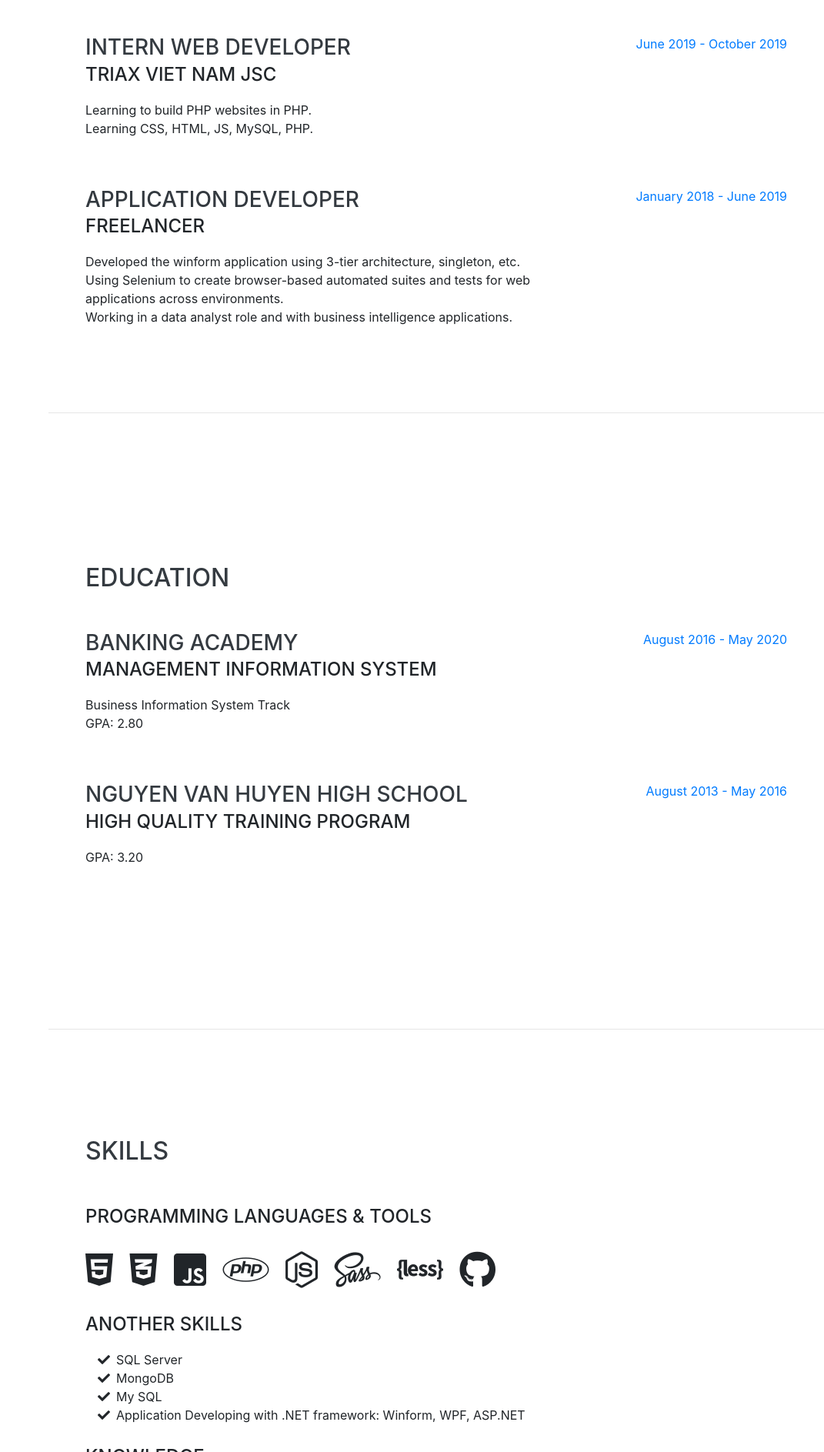
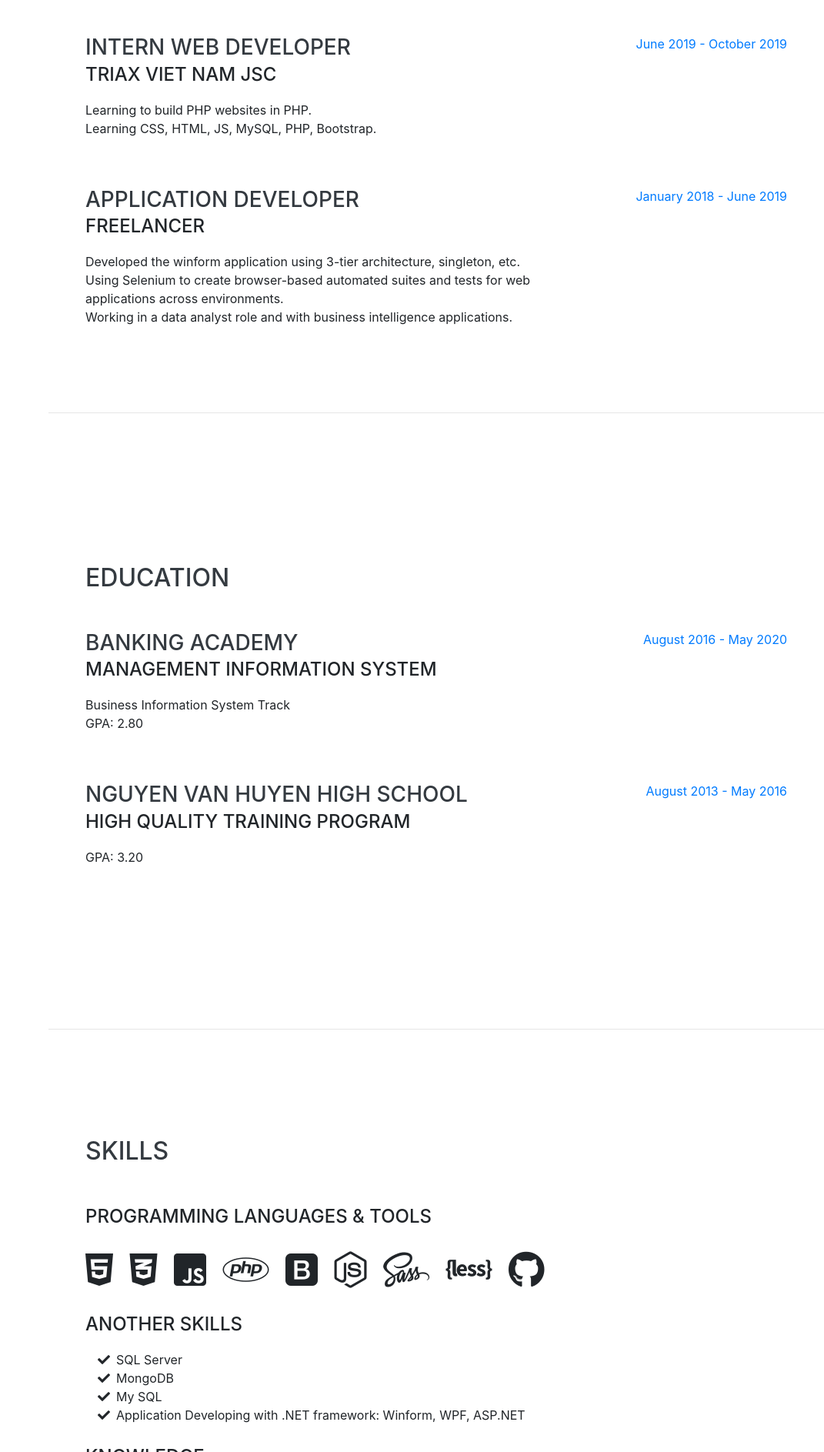
Before and after one commit to sonlh98ba/sonlh98ba.github.io, a website with bundled scripts: page index.html in a window 1280 px wide. Shown: the part 1160-3047 px from the top of the page at 77% size, without its empty margins (209-1280 px from the left). Built offline with nearby package versions, Linux system fonts and the light colour scheme; a web font is replaced by a local one.

Commit message:
Update index.html

```diff
--- a/index.html
+++ b/index.html
@@ -117,7 +117,7 @@
           <div class="resume-content">
             <h3 class="mb-0">Intern Web Developer</h3>
             <div class="subheading mb-3">TriAx Viet Nam JSC</div>
-            <p>Learning to build PHP websites in PHP.</br>Learning CSS, HTML, JS, MySQL, PHP.</p>
+            <p>Learning to build PHP websites in PHP.</br>Learning CSS, HTML, JS, MySQL, PHP, Bootstrap.</p>
           </div>
           <div class="resume-date text-md-right">
             <span class="text-primary">June 2019 - October 2019</span>
@@ -192,6 +192,9 @@
           </li>
           <li class="list-inline-item">
             <i class="fab fa-php"></i>
+          </li>
+          <li class="list-inline-item">
+            <i class="fab fa-bootstrap"></i>
           </li>
           <li class="list-inline-item">
             <i class="fab fa-node-js"></i>
```
